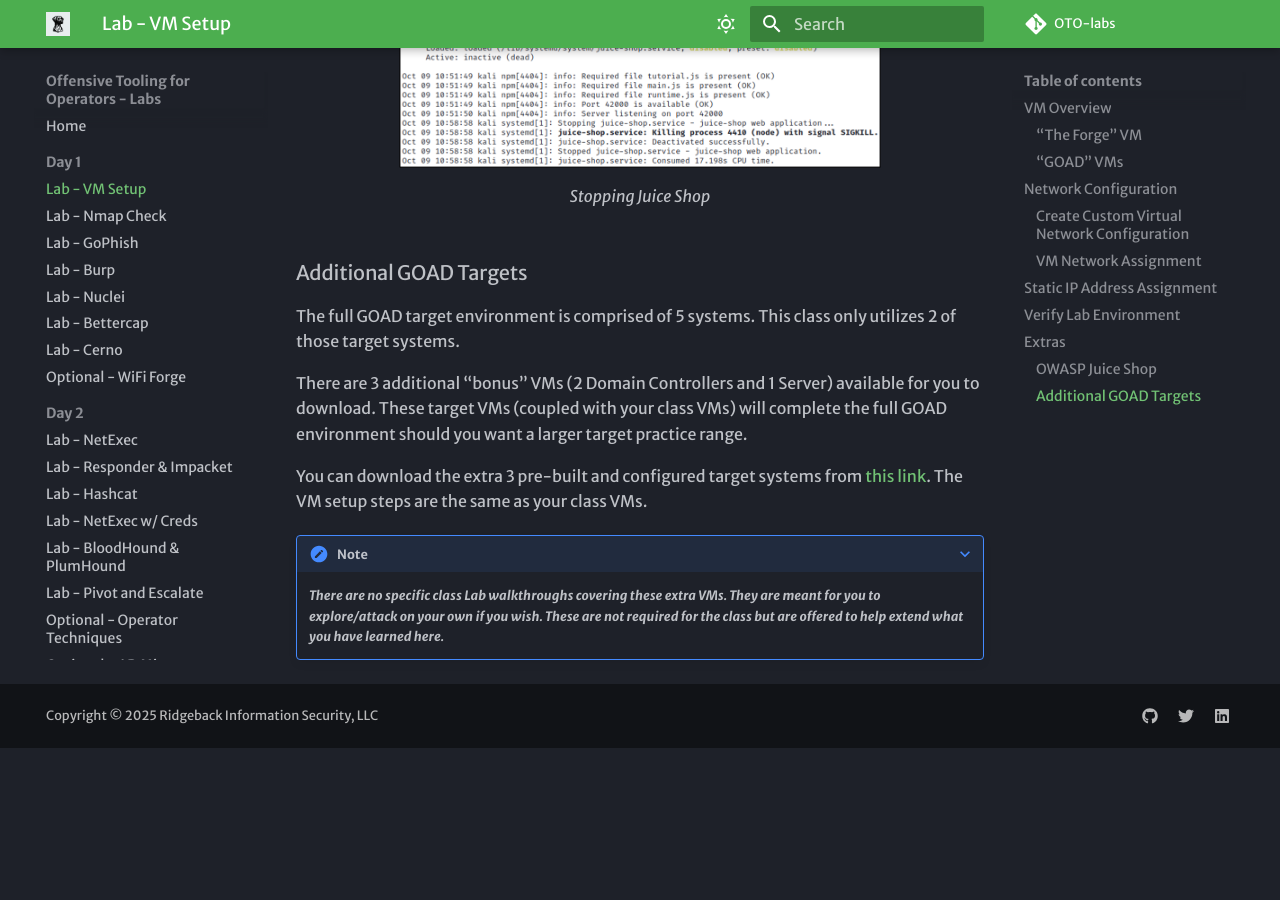
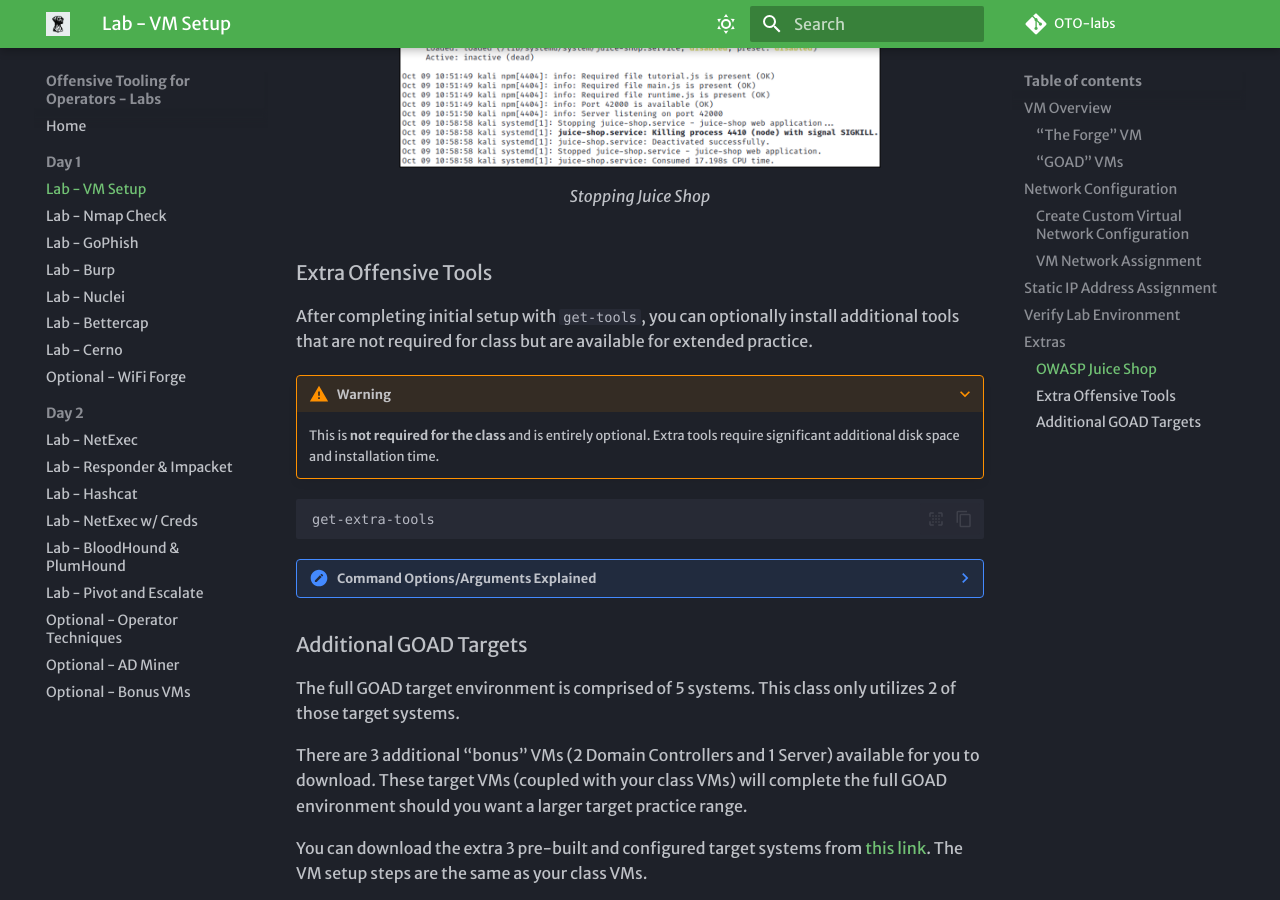
Before and after one commit to ridgebackinfosec/OTO-labs, an MkDocs documentation site: the page built from docs/labs/vm-setup/index.md, in a window 1280 px wide and 900 px high, scrolled down 9647 px. Built offline with MkDocs 1.6.1 and Material for MkDocs 9.7.7, drawn with Linux system fonts in a browser that asks for light colours; some web fonts are replaced; comment, search, counter and statistics services are not loaded; before the commit the page ends 10395 px from its top, so only the background shows below that.

Commit message:
split tools.sh into lab_essential / extra_tools + shared library
- scripts/_tools_lib.sh (100644): shared run_step(), FAILURES arrays,
  and tools_summary_and_exit() used by both tool scripts
- scripts/lab_essential_tools.sh (100755): class-required tools only
  (impacket, netexec, bloodhound, certipy, cerno, ad-miner, Responder,
  PlumHound, nuclei, and supporting apt packages + BloodHound GUI)
- scripts/extra_tools.sh (100755): optional tools not covered in class
  (metasploit, aircrack-ng, john, wireshark, tcpdump, powershell,
  coercer, kerbrute, o365spray, auxiliary, and git-cloned tools)
- scripts/tools.sh: deleted
- scripts/aliases.sh: get-tools → lab_essential_tools.sh; add get-extra-tools
- docs/labs/vm-setup/index.md: add Extra Offensive Tools subsection
- CLAUDE.md: update Key Files and Commands sections

````diff
--- a/docs/labs/vm-setup/index.md
+++ b/docs/labs/vm-setup/index.md
@@ -233,6 +233,25 @@
 Stopping Juice Shop
 ///
 
+### Extra Offensive Tools
+
+After completing initial setup with `get-tools`, you can optionally install
+additional tools that are not required for class but are available for
+extended practice.
+
+???+ warning
+    This is **not required for the class** and is entirely optional.
+    Extra tools require significant additional disk space and installation time.
+
+```bash
+get-extra-tools
+```
+
+???- note "Command Options/Arguments Explained"
+    - `get-extra-tools`: Installs optional offensive security tools (additional
+      password crackers, credential spraying tools, network analyzers, and more)
+      into the VM. These tools are not covered in class walkthroughs.
+
 ### Additional GOAD Targets
 
 The full GOAD target environment is comprised of 5 systems. This class only utilizes 2 of those target systems.
````
Also changed, not shown: CLAUDE.md (+6 -3 lines), 5 other files.
